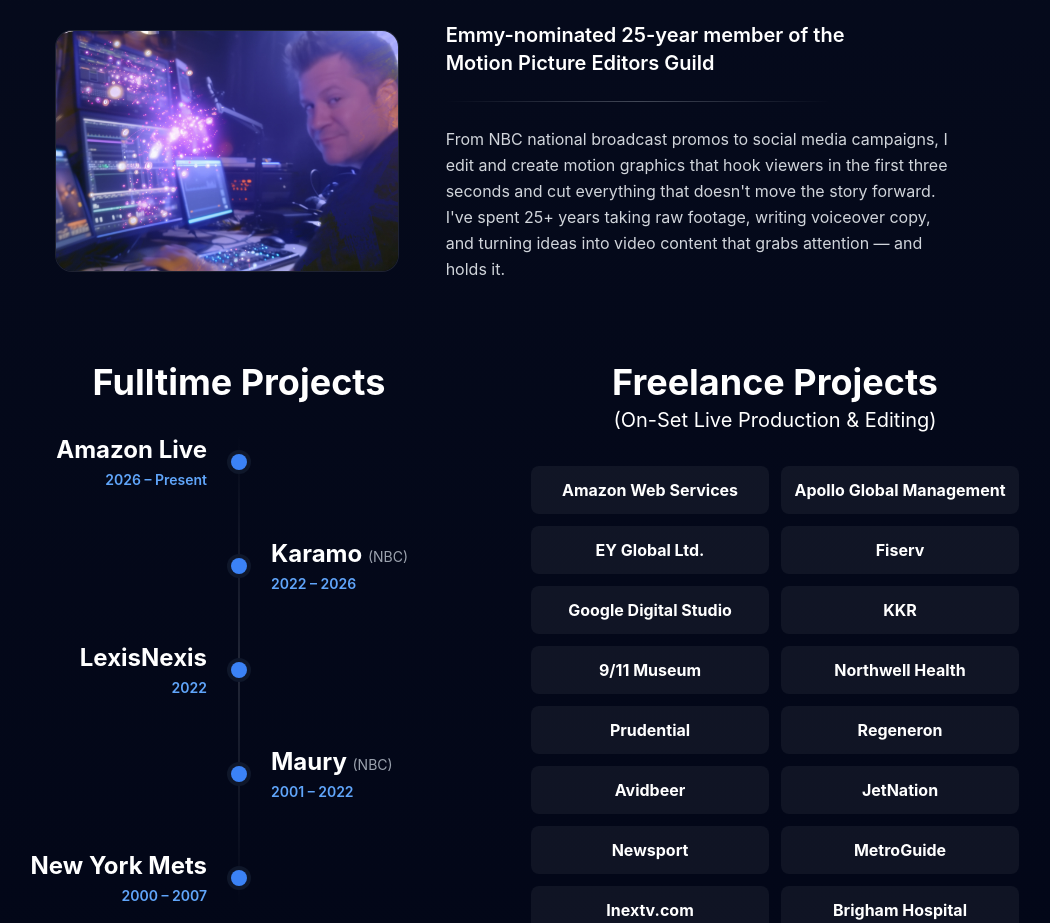
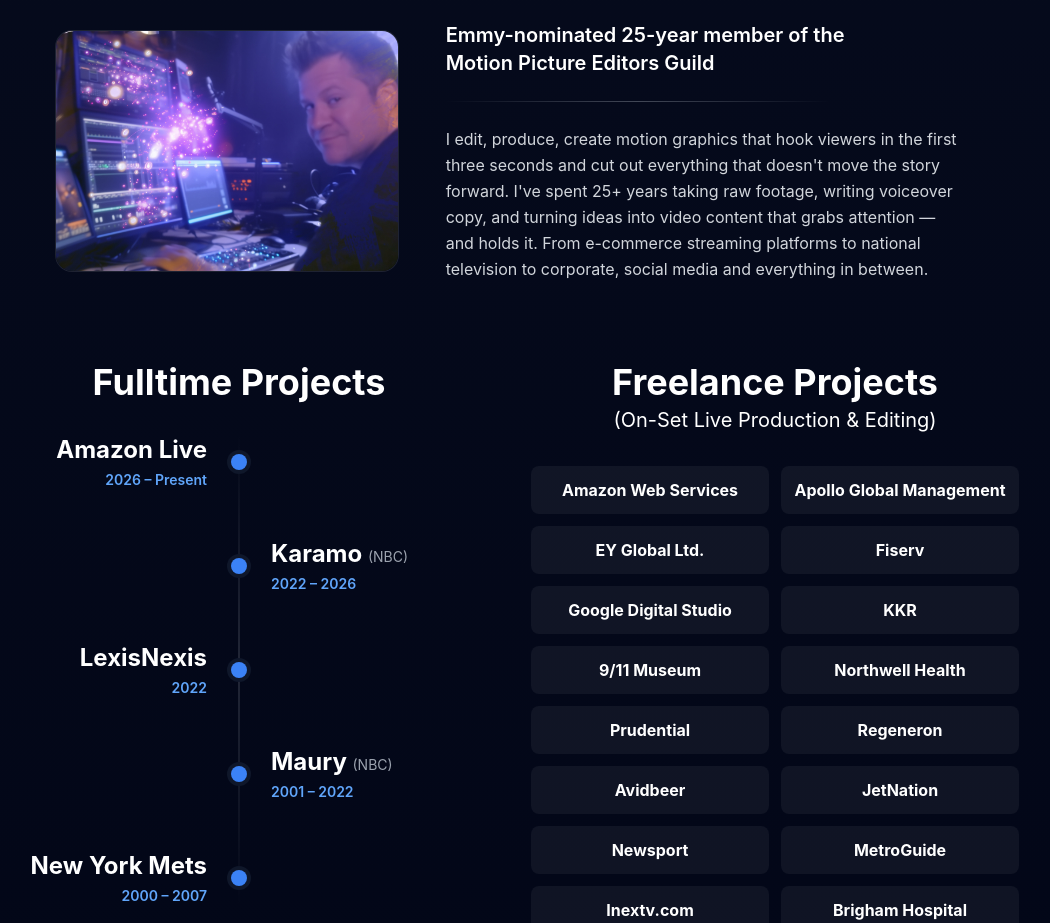
Before and after one commit to Taxi29/BT-2025website, a React (Create React App) app: page / in a window 1280 px wide. Shown: the part 3720-4643 px from the top of the page, without its empty margins (133-1183 px from the left). Built offline with nearby package versions, Linux system fonts and the light colour scheme; the HTML template or start-up script is replaced by a standard one.

Commit message:
fixed paragraph again

```diff
--- a/src/App.tsx
+++ b/src/App.tsx
@@ -376,12 +376,11 @@
               </p>
               <div className="w-3/4 h-px bg-gradient-to-r from-transparent via-gray-400 to-transparent opacity-40 mb-6"></div>
               <p className="text-md text-gray-300 leading-relaxed">
-                From NBC national broadcast promos to social media campaigns, I
-                edit and create motion graphics that hook viewers in the first
-                three seconds and cut everything that doesn't move the story
+                I edit, produce, create motion graphics that hook viewers in the first
+                three seconds and cut out everything that doesn't move the story
                 forward. I've spent 25+ years taking raw footage, writing
                 voiceover copy, and turning ideas into video content that grabs
-                attention — and holds it.
+                attention — and holds it. From e-commerce streaming platforms to national television to corporate, social media and everything in between.
               </p>
             </div>
           </div>
```
